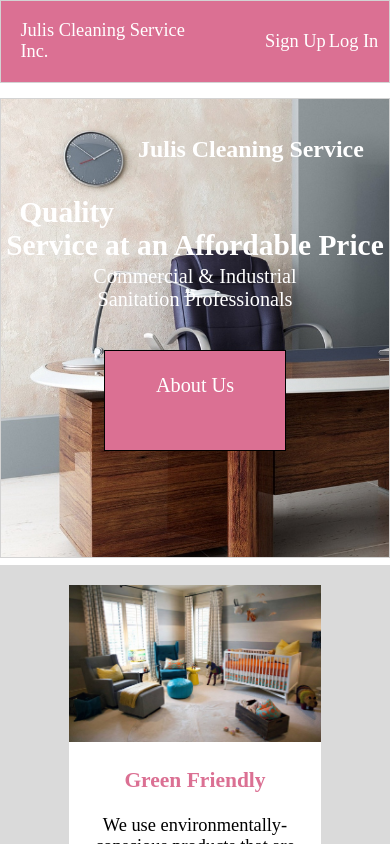
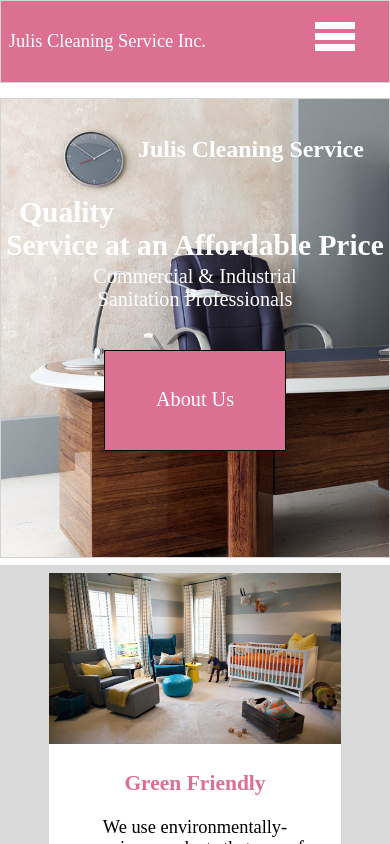
Before and after one commit to jasoncarcamo/julis-client, a React (Create React App) app: page / in a window 390 px wide. Shown: the top 844 px of the page. Built offline with nearby package versions, Linux system fonts and the light colour scheme.

Commit message:
updated style

```diff
--- a/src/components/header/Header.js
+++ b/src/components/header/Header.js
@@ -6,25 +6,36 @@ import './header.css'
 
 
 export default class Header extends React.Component{
+    constructor(props){
+        super(props);
+        this.state = {
+            screenWidth: window.innerWidth
+        }
+    }
 
     renderLogIn = ()=>{
         return (
-            <ul className="header-links">
-                <Link to="/register" className="Link">Sign Up</Link>
-                <Link to="/login" className="Link"> Log In</Link>
+            <ul id="header-links">
+                <Link to="/register" className="Link" onClick={this.closeMenu}>Sign Up</Link>
+                <Link to="/login" className="Link" onClick={this.closeMenu}> Log In</Link>
             </ul>
         )
     }
 
     componentDidMount(){
+        window.addEventListener("resize", this.handleResize)
+    }
 
+    componentWillUnmount(){
+        window.removeEventListener("resize", this.handleResize)
     }
 
     renderLogOut = ()=>{
         return (
-            <ul className="header-links">
-                <Link to="/user/services" className="Link">services</Link>
-                <Link to="/" onClick={this.handleLogOut} className="Link">Log Out</Link>
+            <ul id="header-links">
+                <li><Link to="/user/services" className="Link">services</Link></li>
+
+                <li><Link to="/" onClick={this.handleLogOut} className="Link">Log Out</Link></li>
             </ul>
         )
     }
@@ -35,11 +46,45 @@ export default class Header extends React.Component{
         this.props.history.push('/')
     }
 
+    handleMenuIcon = () => {
+        const headerLinks = document.getElementById('header-links');
+
+        if(headerLinks.style.display !== "flex"){
+            headerLinks.style.display = "flex"
+        } else{
+            headerLinks.style.display = "none"
+        };
+    }
+
+    handleResize=()=>{
+        const headerLinks = document.getElementById('header-links')
+        if(window.innerWidth > 445){
+            headerLinks.style.display = "flex";
+        } else{
+            headerLinks.style.display = "none";
+        }
+        this.setState({screenWidth: window.innerWidth});
+    }
+
+    closeMenu = () =>{
+        const headerLinks = document.getElementById("header-links");
+        if(headerLinks.style.display === "flex"){
+            headerLinks.style.display = "none";
+        }
+    }
+
+
     render(){
         return (
             <header>
                 <nav id="header-nav">
                     <div ><Link to="/" id="logo-icon">Julis Cleaning Service Inc.</Link></div>
+
+                    <div id="menu-icon" onClick={this.handleMenuIcon}>
+                        <div></div>
+                        <div></div>
+                        <div></div>
+                    </div>
 
                     {TokenService.hasAuthToken() ? this.renderLogOut() : this.renderLogIn()}
                 </nav>
--- a/src/components/header/header.css
+++ b/src/components/header/header.css
@@ -4,8 +4,7 @@
 }
 
 .Link:hover{
-    font-weight: bold;
-    font-size: 1.25em;
+    font-weight: bolder;
 }
 
 
@@ -25,17 +24,74 @@
     margin: auto 5%;
 }
 
+#header-nav ul li{
+    list-style: none;
+}
+
 #logo-icon{
     width: 20%;
     height: 75%;
     color: white;
     text-decoration: none;
+    z-index: 3;
 }
 
 
-.header-links{
+#header-links{
     display: flex;
     justify-content: space-evenly;
     margin: auto 2%;
     width: 45%;
+    z-index: 2;
 }
+
+
+@media screen and (max-width: 445px){
+
+    #menu-icon{
+        position: absolute;
+        top: .9em;
+        right: 0;
+        z-index: 4;
+        height: 100%;
+        width: 5em;
+        margin-right: 2em;
+    }
+
+    #menu-icon div{
+        background-color: white;
+        width: 2.2em;
+        margin: 5% auto !important;
+        height: .35em;
+    }
+
+    #header-links{
+        display: none;
+        position: absolute;
+        left: 0;
+        top: 0;
+        margin: 0;
+        height: 100vh;
+        border: 1px solid black;
+        flex-direction: column;
+        width: 100vw !important;
+        background-color: #DB7093;
+        text-align: center;
+        font-size: 1.3em;
+    }
+
+    #header-nav div{
+        margin: auto 2%;
+        text-align: center;
+    }
+
+    #header-nav ul{
+        width: 50%;
+    }
+
+    #header-nav ul li{
+        margin-right: 15%;
+        list-style: none;
+        padding: .5em;
+    }
+}
--- a/src/components/landingpage/LandingPage.css
+++ b/src/components/landingpage/LandingPage.css
@@ -51,7 +51,7 @@
     background-color: #DB7093 !important;
     margin: 6% auto 5% auto;
     text-align: center;
-    padding: 1.6em 0 ;
+    padding-top: 1.8em ;
     border: none;
     font-size: 1.1em;
     color: white;
@@ -65,7 +65,7 @@
     width: 100%;
     grid-template: 1fr / auto auto auto;
     grid-gap: 2em;
-    padding: 5% 7%;
+    padding: .5em .2em;
     margin: 2% 0;
     background-color: rgb(218, 218, 218);
 }
@@ -128,7 +128,7 @@
     display: block;
     text-align: center;
     margin: 7% auto 0 auto;
-    padding-top: 1em;
+    padding-top: 1.1em;
     width: 8em;
     height: 3.5em;
     background-color: #DB7093;
@@ -149,21 +149,26 @@
     height: 25em;
 }
 
-    #first_section a{
-        border: 1px solid black;
-        margin-top: 10%;
-        padding-top: 6%;
-    }
+#first_section a{
+    border: 1px solid black;
+    margin-top: 10%;
+
+}
 
     /*features section*/
     #features_section{
         grid-template: auto auto auto / 1fr;
+        padding: 0;
+    }
+
+    #living_room_section span{
+        padding: 0;
     }
 
     #features_section section{
         width: 75%;
         height: auto;
-        margin: 0 auto;
+        margin: 2% auto;
     }
 
 
@@ -176,24 +181,29 @@
     /*living room section */
     #living_room_section{
         grid-template: 1fr 1fr / 1fr;
+        grid-gap: 0;
+        padding: 0;
     }
 
     #clean_living_room{
-        display: block;
         height: auto;
-        margin-bottom: -20%;
     }
 
     #living_room_section p{
         display: block;
         width: 90%;
-        padding: .4em !important;
-        margin: 0 auto  ;
+        padding: 0;
+        margin: 2% auto  ;
     }
 
     .to_signup{
-        padding-top: 3%;
         margin-top: 25% !important;
+    }
+}
+
+@media screen and (max-width: 330px){
+    #living_room_section span{
+        margin-top: -15%;
     }
 }
 
@@ -211,9 +221,20 @@
         height: 50%;
     }
 
+    #living_room_section{
+        grid-template: 1fr 1fr / 1fr;
+        height: 25em;
+    }
+
     #living_room_section p{
         margin: 0 auto;
-        padding: 8%;
+        padding: .8em 0;
+    }
+
+    #clean_living_room{
+        margin: 0 auto;
+        width: 24em;
+        height: 17em;
     }
 
     .to_signup{
--- a/src/components/user/service-history/servicehistory.css
+++ b/src/components/user/service-history/servicehistory.css
@@ -12,8 +12,10 @@
 
 #service_header > ul{
     display: flex;
+    padding: 0;
     flex-direction: column;
     justify-content: space-evenly;
+    margin: 0 auto;
 }
 
 #service_header > ul li{
@@ -79,3 +81,9 @@
     color: white;
     margin: 5% auto 3% auto !important;
 }
+
+@media screen and (max-width: 445px){
+    #service_header > ul li{
+        width: 95%;
+    }
+}
--- a/src/components/user/user.css
+++ b/src/components/user/user.css
@@ -22,3 +22,9 @@
     text-align: right;
     font-size: 1.5em;
 }
+
+@media screen and (max-width: 445px){
+    #user_section{
+        margin-top: 30%;
+    }
+}
```
